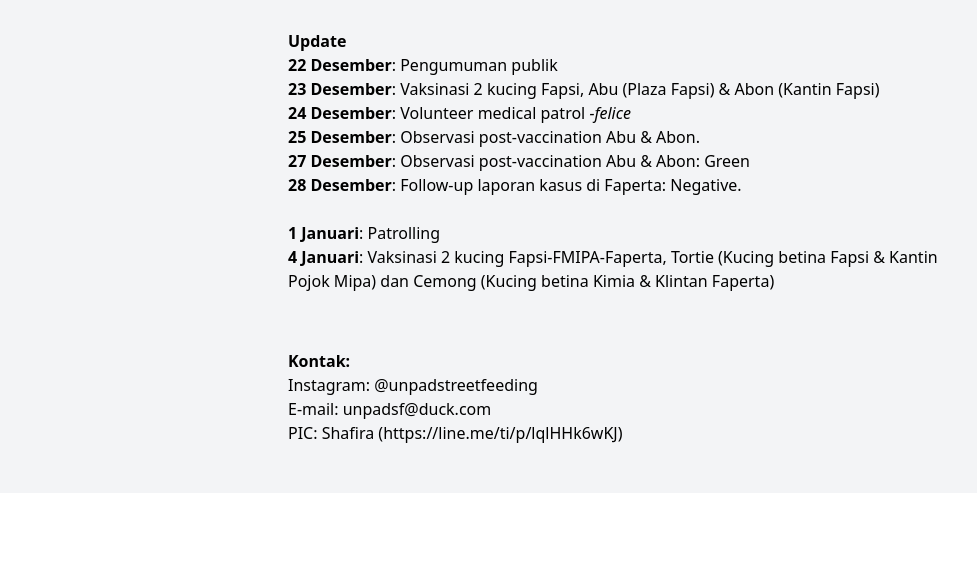
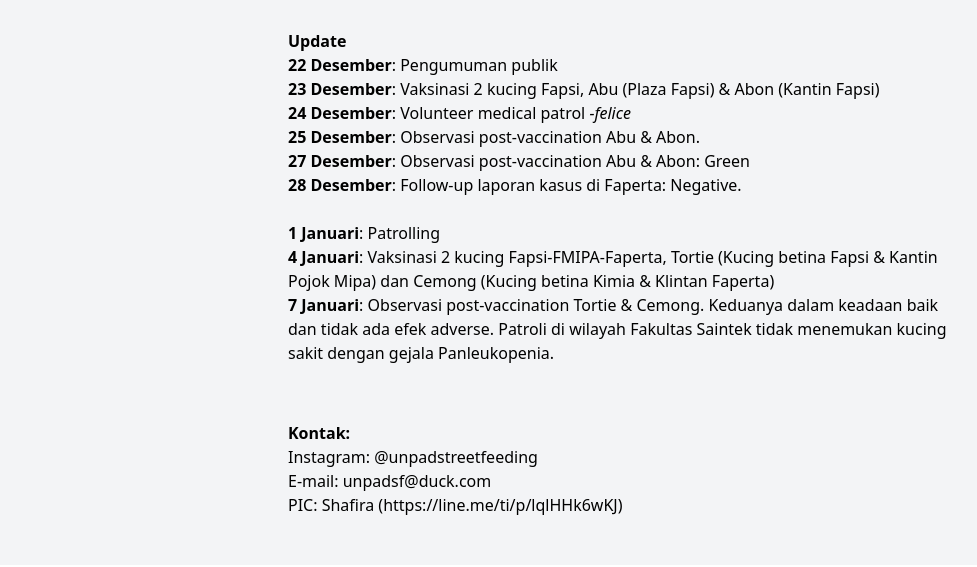
Before and after one commit to sukaikan/unpadsf_site, an Eleventy site: page src/articles/2023-12-20-fundraising-vaksin-kucing.md in a window 1280 px wide. Shown: the part 2207-2774 px from the top of the page, without its empty margins (0-977 px from the left). Built offline with nearby package versions, Linux system fonts and the light colour scheme; Eleventy itself is replaced by a stand-in of ours; files that its build step writes are made by us from their sources.

Commit message:
Update Article “2023-12-20-fundraising-vaksin-kucing”

```diff
--- a/src/articles/2023-12-20-fundraising-vaksin-kucing.md
+++ b/src/articles/2023-12-20-fundraising-vaksin-kucing.md
@@ -46,7 +46,8 @@ Penggalangan dana ditutup
 **28 Desember**: Follow-up laporan kasus di Faperta: Negative.\
 \
 **1 Januari**: Patrolling\
-**4 Januari**: Vaksinasi 2 kucing Fapsi-FMIPA-Faperta, Tortie (Kucing betina Fapsi & Kantin Pojok Mipa) dan Cemong (Kucing betina Kimia & Klintan Faperta)
+**4 Januari**: Vaksinasi 2 kucing Fapsi-FMIPA-Faperta, Tortie (Kucing betina Fapsi & Kantin Pojok Mipa) dan Cemong (Kucing betina Kimia & Klintan Faperta)\
+**7 Januari**: Observasi post-vaccination Tortie & Cemong. Keduanya dalam keadaan baik dan tidak ada efek adverse. Patroli di wilayah Fakultas Saintek tidak menemukan kucing sakit dengan gejala Panleukopenia.
 
 <br>
 
```
